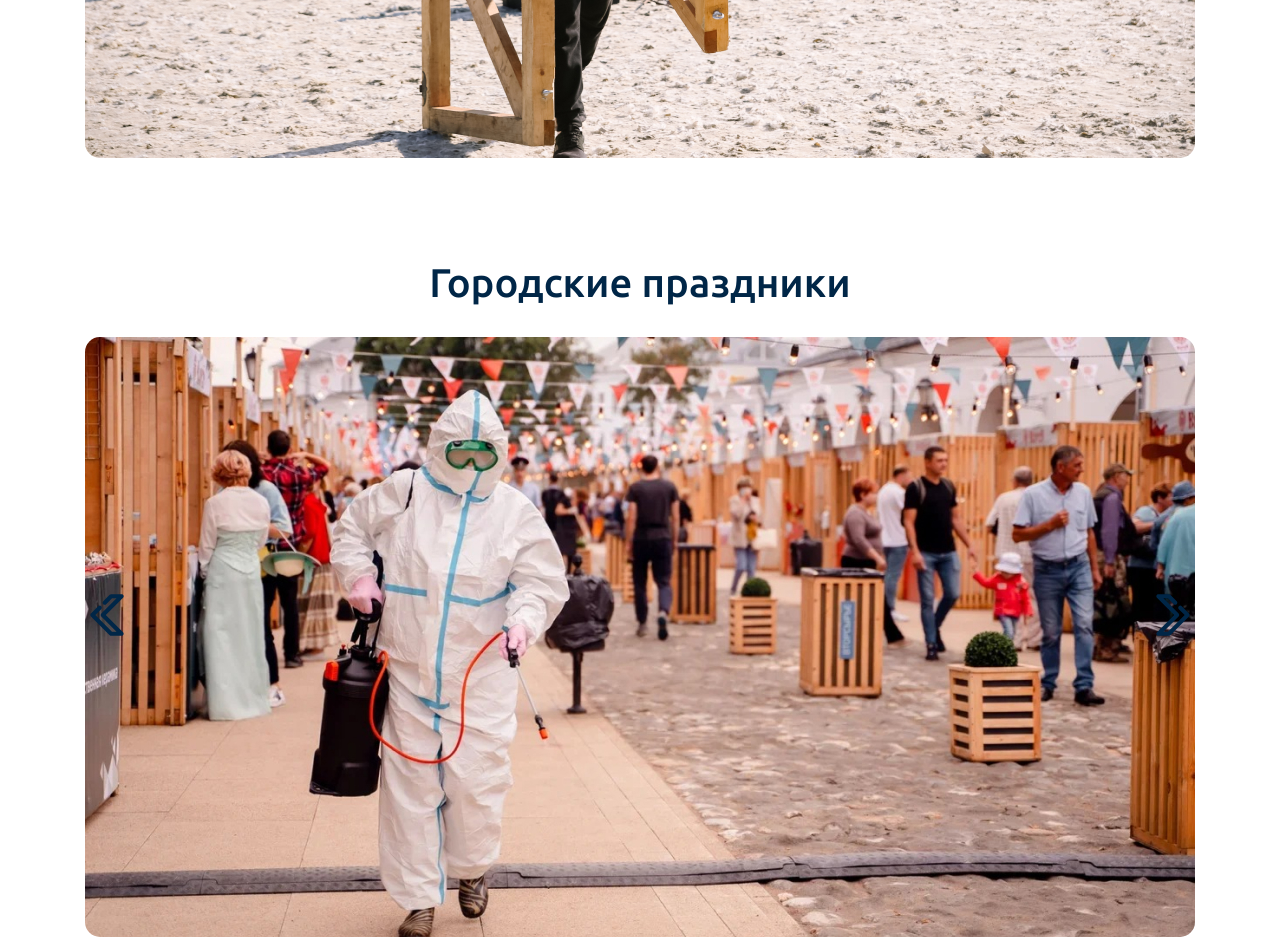
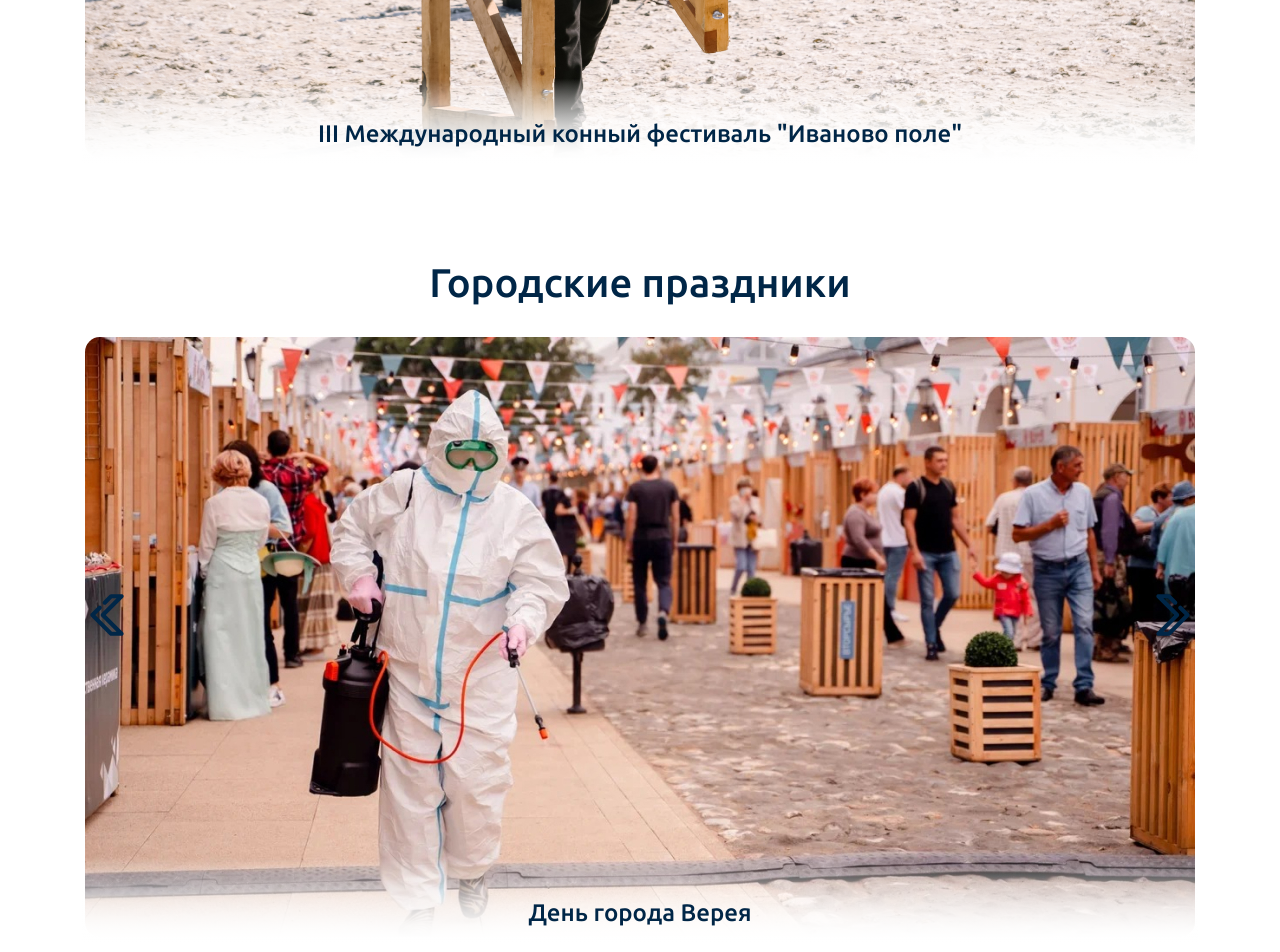
Before and after one commit to tayru/ksk-react, a React (Create React App) app: page /portfolio in a window 1280 px wide. Shown: the part 1180-2132 px from the top of the page. Built offline with nearby package versions, Linux system fonts and the light colour scheme.

Commit message:
описания в портфолио

```diff
--- a/src/index.css
+++ b/src/index.css
@@ -1237,14 +1237,7 @@ body {
   margin-top: 30px;
 }
 
-/* .portfolio__image {
-	position: absolute;
-  width: 990px;
-  height: 690px;
-	top: -30px;
-  left: auto;
 
-} */
 
 .portfolio__block {
 }
@@ -1259,11 +1252,24 @@ body {
 	margin-bottom: 30px;
 }
 
-/* .contacts__title {
-	font-weight: 500;
-  font-size: 60px;
-  line-height: 69px;
-  color: var(--white);
+.portfolio__item-title {
+	position: absolute;
+  bottom: 0;
+  width: 100%;
   text-align: center;
-  margin: auto;
-} */
+  color: var(--dark-blue);
+  font-size: 24px;
+	margin-bottom: 15px;
+  z-index: 1;
+
+}
+
+.portfolio__item-back {
+	background:linear-gradient(180deg, rgba(255, 255, 255, 0) 85.94%, #FFFFFF 100%);
+  height: 100%;
+  position: absolute;
+  bottom: 0px;
+  width: 100%;
+  z-index: 0;
+
+}
--- a/src/pages/portfolio.jsx
+++ b/src/pages/portfolio.jsx
@@ -30,39 +30,52 @@ const Portfolio = () => (
 							<Slider {...settings}>
 							<div class="slider-portfolio__item">
 								<img src="/static/img/festivals2.jpg" alt=""/>
+								<h3 className="portfolio__item-title">III Международный конный фестиваль "Иваново поле"</h3>
+								<div className="portfolio__item-back"></div>
 							</div>
 							<div class="slider-portfolio__item">
 								<img src="/static/img/festivals1.jpg" alt=""/>
+								<h3 className="portfolio__item-title">III Международный конный фестиваль "Иваново поле"</h3>
 							</div>
 							<div class="slider-portfolio__item">
 								<img src="/static/img/festivals5.jpg" alt=""/>
+								<h3 className="portfolio__item-title">III Международный конный фестиваль "Иваново поле"</h3>
 							</div>
 							<div class="slider-portfolio__item">
 								<img src="/static/img/festivals6.jpg" alt=""/>
+								<h3 className="portfolio__item-title">III Международный конный фестиваль "Иваново поле"</h3>
 							</div>
 							<div class="slider-portfolio__item">
 								<img src="/static/img/festivals9.jpg" alt=""/>
+								<h3 className="portfolio__item-title">III Международный конный фестиваль "Иваново поле"</h3>
 							</div>
 							<div class="slider-portfolio__item">
 								<img src="/static/img/festivals10.jpg" alt=""/>
+								<h3 className="portfolio__item-title">III Международный конный фестиваль "Иваново поле"</h3>
 							</div>
 							<div class="slider-portfolio__item">
 								<img src="/static/img/festivals11.jpg" alt=""/>
+								<h3 className="portfolio__item-title">III Международный конный фестиваль "Иваново поле"</h3>
 							</div>
 							<div class="slider-portfolio__item">
 								<img src="/static/img/festivals12.jpg" alt=""/>
+								<h3 className="portfolio__item-title">III Международный конный фестиваль "Иваново поле"</h3>
 							</div>
 							<div class="slider-portfolio__item">
 								<img src="/static/img/festivals13.jpg" alt=""/>
+								<h3 className="portfolio__item-title">III Международный конный фестиваль "Иваново поле"</h3>
 							</div>
 							<div class="slider-portfolio__item">
 								<img src="/static/img/festivals14.jpg" alt=""/>
+								<h3 className="portfolio__item-title">III Международный конный фестиваль "Иваново поле"</h3>
 							</div>
 							<div class="slider-portfolio__item">
 								<img src="/static/img/festivals15.jpg" alt=""/>
+								<h3 className="portfolio__item-title">III Международный конный фестиваль "Иваново поле"</h3>
 							</div>
 							<div class="slider-portfolio__item">
 								<img src="/static/img/festivals16.jpg" alt=""/>
+								<h3 className="portfolio__item-title">III Международный конный фестиваль "Иваново поле"</h3>
 							</div>
 							</Slider>
 						</div>
@@ -74,15 +87,20 @@ const Portfolio = () => (
 							<Slider {...settings}>
 								<div class="slider-portfolio__item">
 									<img src="/static/img/city1.jpg" alt=""/>
+									<h3 className="portfolio__item-title">День города Верея</h3>
+								<div className="portfolio__item-back"></div>
 								</div>
 								<div class="slider-portfolio__item">
 									<img src="/static/img/city2.jpg" alt=""/>
+									<h3 className="portfolio__item-title">День города Верея</h3>
 								</div>
 								<div class="slider-portfolio__item">
 									<img src="/static/img/city4.jpg" alt=""/>
+									<h3 className="portfolio__item-title">День города Верея</h3>
 								</div>
 								<div class="slider-portfolio__item">
 									<img src="/static/img/city5.jpg" alt=""/>
+									<h3 className="portfolio__item-title">День города Верея</h3>
 								</div>
 							</Slider>
 						</div>
@@ -94,36 +112,48 @@ const Portfolio = () => (
 							<Slider {...settings}>
 								<div class="slider-portfolio__item">
 									<img src="/static/img/forums1.jpg" alt=""/>
+									<h3 className="portfolio__item-title">VolksWagen</h3>
+								<div className="portfolio__item-back"></div>
 								</div>
 								<div class="slider-portfolio__item">
 									<img src="/static/img/forums2.jpg" alt=""/>
+									<h3 className="portfolio__item-title">HiFi&High End Show 2021</h3>
 								</div>
 								<div class="slider-portfolio__item">
 									<img src="/static/img/forums3.jpg" alt=""/>
+									<h3 className="portfolio__item-title">HiFi&High End Show 2021</h3>
 								</div>
 								<div class="slider-portfolio__item">
 									<img src="/static/img/forums5.jpg" alt=""/>
+									<h3 className="portfolio__item-title">ISR / HTB 2021</h3>
 								</div>
 								<div class="slider-portfolio__item">
 									<img src="/static/img/forums7.jpg" alt=""/>
+									<h3 className="portfolio__item-title">ISR / HTB 2021</h3>
 								</div>
 								<div class="slider-portfolio__item">
 									<img src="/static/img/forums8.jpg" alt=""/>
+									<h3 className="portfolio__item-title">ISR / HTB 2021</h3>
 								</div>
 								<div class="slider-portfolio__item">
 									<img src="/static/img/forums9.jpg" alt=""/>
+									<h3 className="portfolio__item-title">ISR / HTB 2021</h3>
 								</div>
 								<div class="slider-portfolio__item">
 									<img src="/static/img/forums10.jpg" alt=""/>
+									<h3 className="portfolio__item-title">Форум MUSE</h3>
 								</div>
 								<div class="slider-portfolio__item">
 									<img src="/static/img/forums11.jpg" alt=""/>
+									<h3 className="portfolio__item-title">Форум MUSE</h3>
 								</div>
 								<div class="slider-portfolio__item">
 									<img src="/static/img/forums12.jpg" alt=""/>
+									<h3 className="portfolio__item-title">Форум MUSE</h3>
 								</div>
 								<div class="slider-portfolio__item">
 									<img src="/static/img/forums13.jpg" alt=""/>
+									<h3 className="portfolio__item-title">Форум MUSE</h3>
 								</div>
 							</Slider>
 						</div>
@@ -135,15 +165,20 @@ const Portfolio = () => (
 							<Slider {...settings}>
 								<div class="slider-portfolio__item">
 									<img src="/static/img/events1.jpg" alt=""/>
+									<h3 className="portfolio__item-title">40 лет Аэрофлоту</h3>
+								<div className="portfolio__item-back"></div>
 								</div>
 								<div class="slider-portfolio__item">
 									<img src="/static/img/events2.jpg" alt=""/>
+									<h3 className="portfolio__item-title">40 лет Аэрофлоту</h3>
 								</div>
 								<div class="slider-portfolio__item">
 									<img src="/static/img/events3.jpg" alt=""/>
+									<h3 className="portfolio__item-title">40 лет Аэрофлоту</h3>
 								</div>
 								<div class="slider-portfolio__item">
 									<img src="/static/img/events4.jpg" alt=""/>
+									<h3 className="portfolio__item-title">40 лет Аэрофлоту</h3>
 								</div>
 							</Slider>
 						</div>
```
